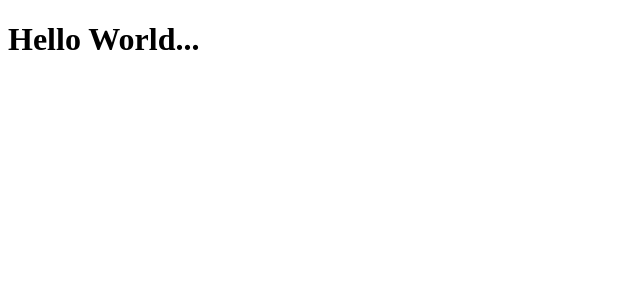
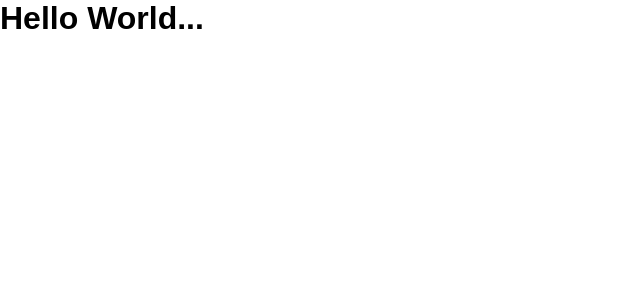
Before and after one commit to Nakazibwe/missing-code-files-frontend, an Angular app in the folder app/: page / in a window 1280 px wide. Shown: the top 300 px of the page, without its empty margins (0-640 px from the left). Built offline with nearby package versions, Linux system fonts and the light colour scheme.

Commit message:
Default styles added

```diff
--- a/app/src/styles.css
+++ b/app/src/styles.css
@@ -1 +1,10 @@
 /* You can add global styles to this file, and also import other style files */
+
+*{
+    margin:0;
+    padding:0;
+    font-family: "Nunito Sans", sans-serif;
+}
+
+html, body { height: 100%; }
+body { margin: 0; font-family: Roboto, "Helvetica Neue", sans-serif; }
```
